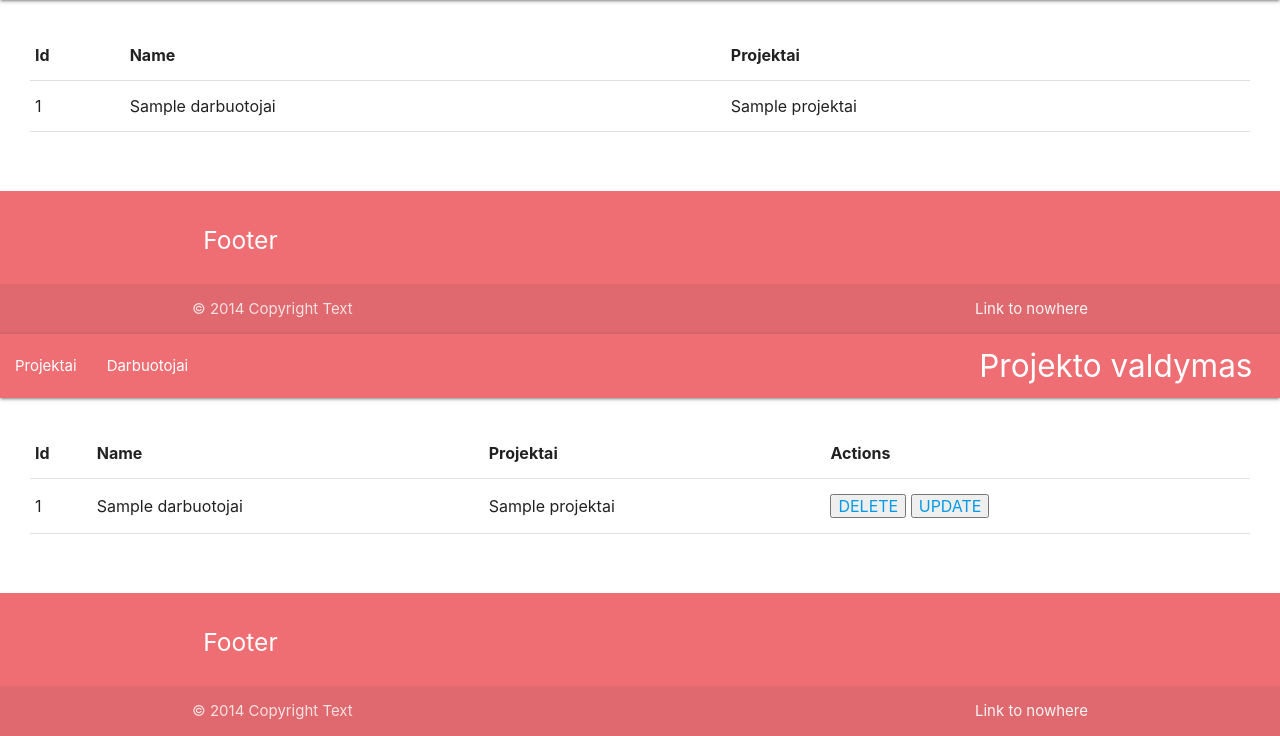
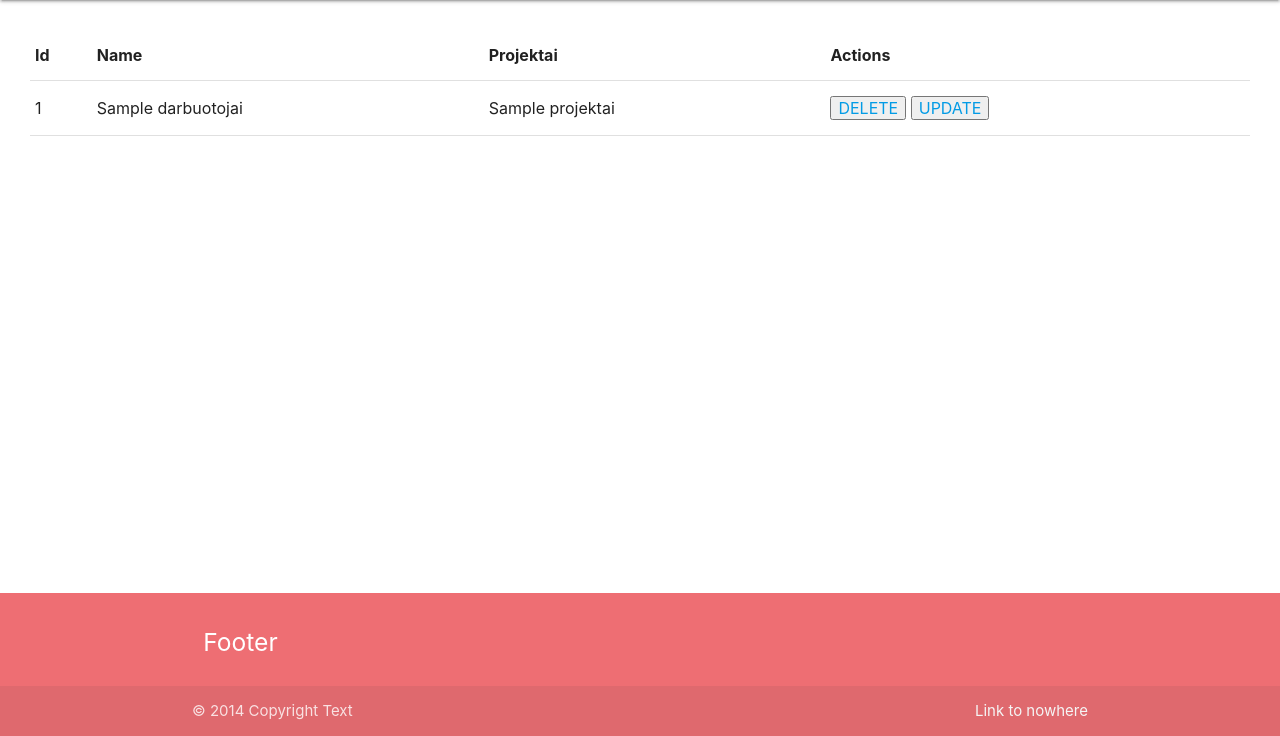
Before and after one commit to MindaugasBernatavicius/ProjectManagerPHP, a PHP site: page /index.php in a window 1280 px wide. Shown: the part 64-800 px from the top of the page. Run offline with PHP 8.4, Linux system fonts and the light colour scheme; tables that the repository leaves empty or names only in its code hold one stand-in row (values such as "Sample post").

Commit message:
Adding the delete and update functionality

```diff
--- a/index.php
+++ b/index.php
@@ -1,95 +1,3 @@
-<?php
-    $table = 'darbuotojai';
-    $servername = "localhost";
-    $username = "root";
-    $password = "mysql";
-    $dbname = "projmanager";
-
-    if(isset($_GET['path']) and $_GET['path'] !== $table){
-        if($_GET['path'] == 'darbuotojai' or $_GET['path'] == 'projektai')
-            $table = $_GET['path'];
-    }
-
-    $conn = mysqli_connect($servername, $username, $password, $dbname);
-    if (!$conn)
-        die("Connection failed: " . mysqli_connect_error());
-
-    $sql = "SELECT "
-                . $table. ".id, "
-                . $table.".name, GROUP_CONCAT(" . ($table === 'projektai' ? 'darbuotojai' : 'projektai' ) . ".name SEPARATOR \", \")" .
-            " FROM " . $table .
-            " LEFT JOIN " . ($table === 'projektai' ? 'darbuotojai' : 'projektai') .
-            " ON " . ($table === 'projektai' ? 'darbuotojai.proj_id = projektai.id' : 'darbuotojai.proj_id = projektai.id') .
-            " GROUP BY " . $table . ".id;";
-
-    /*
-        SELECT darbuotojai.id, darbuotojai.name, projektai.name FROM darbuotojai
-        JOIN projektai ON darbuotojai.proj_id = projektai.id;
-
-        SELECT projektai.id, projektai.name, darbuotojai.name FROM projektai
-        JOIN darbuotojai ON darbuotojai.proj_id = projektai.id;
-    */
-    $stmt = $conn->prepare($sql);
-    $stmt->execute();
-    $stmt->bind_result($id, $mainEntityName, $relatedEntityName);
-?>
-<html>
-    <head>
-        <style>
-            body {
-                display: flex;
-                min-height: 100vh;
-                flex-direction: column;
-            }
-            main {
-                flex: 1 0 auto;
-            }
-        </style>
-        <link rel="stylesheet" href="https://cdnjs.cloudflare.com/ajax/libs/materialize/1.0.0/css/materialize.min.css">
-        <script src="https://cdnjs.cloudflare.com/ajax/libs/materialize/1.0.0/js/materialize.min.js"></script>
-    </head>
-    <body>
-        <header class="mdl-layout__header mdl-layout__header--waterfall mdl-layout__header--waterfall-hide-top" id="djpsych-header">
-            <nav>
-                <div class="nav-wrapper">
-                    <a href="?path=projektai" class="brand-logo right" style="padding-right: 20px">Projekto valdymas</a>
-                    <ul id="nav-mobile" class="left">
-                        <li><a href="?path=projektai">Projektai</a></li>
-                        <li><a href="?path=darbuotojai">Darbuotojai</a></li>
-                    </ul>
-                </div>
-            </nav>
-        </header>
-        <main style="padding: 30px" class="mdl-layout__content main-layout">
-            <?php
-                echo '<table><th>Id</th><th>Name</th><th>' . ($table === 'projektai' ? 'Darbuotojai' : 'Projektai') . '</th>';
-                while ($stmt->fetch()){
-                    echo "<tr><td>" . $id . "</td><td>" . $mainEntityName . "</td><td>" . $relatedEntityName . "</td></tr>";
-                }
-                echo '</table>';
-            ?>
-        </main>
-        <footer class="page-footer">
-            <div class="container">
-                <div class="row">
-                    <div class="col l6 s12">
-                        <h5 class="white-text">Footer</h5>
-                    </div>
-                </div>
-            </div>
-            <div class="footer-copyright">
-                <div class="container">
-                © 2014 Copyright Text
-                <a class="grey-text text-lighten-4 right" href="#!">Link to nowhere</a>
-                </div>
-            </div>
-        </footer>
-    </body>
-</html>
-<?php
-    $stmt->close();
-    mysqli_close($conn);
-?>
 <?php
     $table = 'darbuotojai';
     $servername = "localhost";
```
